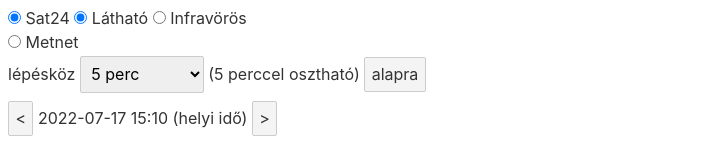
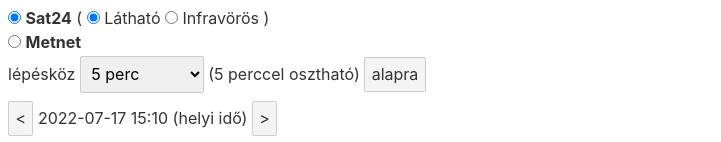
Before and after one commit to L-a-c-a/met, a Svelte app: page / in a window 1280 px wide. Shown: the top 142 px of the page, without its empty margins (0-721 px from the left). Built offline with nearby package versions, Linux system fonts and the light colour scheme.

Commit message:
nem kell az a szürkítés
az anim. leállásakor
rádiógombok kis formai vált.

```diff
--- a/src/sat24/Vis.svelte
+++ b/src/sat24/Vis.svelte
@@ -21,16 +21,16 @@
   const előzőTérkép = (e:Event) => //urlDátum.vissza()
   {
     urlDátum.vissza()
-    visszaSzürke = urlDátum.nincsTovábbVissza()
-    előreSzürke = urlDátum.nincsTovábbElőre()
+    //visszaSzürke = urlDátum.nincsTovábbVissza()
+    //előreSzürke = urlDátum.nincsTovábbElőre()
     urlDátum=urlDátum   //enélkül nem megy utána a kijelzett idő -- lefordítódik valami $$invalidate -ra
   }
 
   const következőTérkép = (e:Event) => //urlDátum.előre()
   {
     urlDátum.előre()
-    visszaSzürke = urlDátum.nincsTovábbVissza()
-    előreSzürke = urlDátum.nincsTovábbElőre()
+    //visszaSzürke = urlDátum.nincsTovábbVissza()
+    //előreSzürke = urlDátum.nincsTovábbElőre()
     urlDátum=urlDátum   //enélkül nem megy utána a kijelzett idő
   }
 
@@ -84,24 +84,28 @@
   const állj = () =>
   {
     clearInterval(intervallum)
-    visszaSzürke = urlDátum.nincsTovábbVissza()
+    visszaSzürke = false   //urlDátum.nincsTovábbVissza()
     álljSzürke = true
-    előreSzürke = urlDátum.nincsTovábbElőre()
+    előreSzürke = false   //urlDátum.nincsTovábbElőre()
   }
 
 </script>
 
 <div>
-  <input type="radio" id="sat" bind:group={lap} value="sat24" checked>  <label for="sat">Sat24</label>
+  <input type="radio" id="sat" bind:group={lap} value="sat24" checked>  <label for="sat"><b>Sat24 </b></label>
   {#if lap == "sat24"}
+  (
     <input type="radio" id="viz" bind:group={urlDátum.képtípus} name="feny" value="visual" checked>  <label for="viz">Látható</label>
     <input type="radio" id="inf" bind:group={urlDátum.képtípus} name="feny" value="infraPolair">     <label for="inf">Infravörös</label>
+  )
   {/if}
   <br />
-  <input type="radio" id="metnet" bind:group={lap} value="metnet">      <label for="metnet">Metnet</label>
+  <input type="radio" id="metnet" bind:group={lap} value="metnet">      <label for="metnet"><b>Metnet</b></label>
   {#if lap == "metnet"}
+  (
     <input type="radio" id="komp" bind:group={urlDátum.képtípus} value="kompozit"> <label for="komp">Kompozit</label>
     <input type="radio" id="mix" bind:group={urlDátum.képtípus} value="mix" checked>       <label for="mix">Mix</label>
+  )
   {/if}
 </div>
 <div>
```
Also changed, not shown: src/sat24/def.ts (+8 -0 lines), 1 other file (tests, documents, lock files or other folders).
